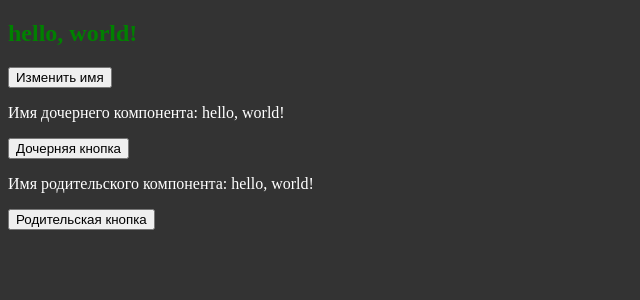
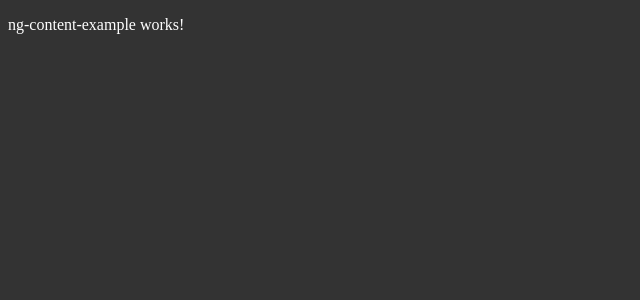
Before and after one commit to Yuri-Simonov/My-Angular-Course, an Angular app: page / in a window 1280 px wide. Shown: the top 300 px of the page, without its empty margins (0-640 px from the left). Built offline with nearby package versions, Linux system fonts and the light colour scheme.

Commit message:
9. Элемент ng-content

```diff
--- a/src/app/app.component.html
+++ b/src/app/app.component.html
@@ -1,23 +1,18 @@
-<!-- <button [style.color]="color" (click)="changeColor('yellow')">Кнопка</button>
-<button [style.color]="color" on-click="changeColor('yellow')">Кнопка</button>
-<p [style.color]="color" (click)="this.color = 'yellow'">Параграф</p>
+<!-- <app-child>
+	<hr>
+	<p style="background-color: lightcoral;">Lorem ipsum dolor sit, amet consectetur adipisicing elit. Nisi, facere?</p>
+	<div style="background-color: rgb(161, 161, 113);" someAttribute>Lorem ipsum dolor sit, amet consectetur adipisicing elit. Nisi, facere?</div>
+	<article style="background-color: lightgreen;" class="some-css-class">Lorem ipsum dolor sit, amet consectetur adipisicing elit. Nisi, facere?</article>
+	<hr>
+	<hr>
+	<div class="example">
+		<span>Цвет из родителя {{color}}</span>
+	</div>
+	<hr>
+</app-child> -->
 
-<input
-  type="text"
-  (input)="checkCurrentValue($event)"
-  (keydown.shift.control.enter)="this.color = 'pink'"
-/> -->
-
-<!-- <app-child
-  [childColor]="color"
-  [name]="name"
-  (nameChange)="setNewName($event)"
-></app-child> -->
-
-<app-child [childColor]="color" [(name)]="parentName"></app-child>
-
-<p>Имя родительского компонента: {{ parentName }}</p>
-
-<button (click)="setNewName('имя, измененное с помощью родителя')">
-  Родительская кнопка
-</button>
+<app-child>
+	<app-ng-content-example></app-ng-content-example>
+	<p>text</p>
+	Lorem ipsum dolor sit amet.
+</app-child>
--- a/src/app/app.module.ts
+++ b/src/app/app.module.ts
@@ -6,13 +6,15 @@ import { AppComponent } from './app.component';
 import { CutTextPipe } from './pipes/cut-text.pipe';
 import { SortDataPipe } from './pipes/sort-data.pipe';
 import { ChildComponent } from './components/child/child.component';
+import { NgContentExampleComponent } from './components/ng-content-example/ng-content-example.component';
 
 @NgModule({
   declarations: [
     AppComponent,
     CutTextPipe,
     SortDataPipe,
-    ChildComponent
+    ChildComponent,
+    NgContentExampleComponent
   ],
   imports: [
     BrowserModule,
--- a/src/app/components/child/child.component.html
+++ b/src/app/components/child/child.component.html
@@ -1,7 +1,16 @@
-<h2 [style.color]="childColorProps">{{ name }}</h2>
+<!-- <header>хедер дочернего компонента
+	<ng-content select="[someAttribute]"></ng-content>
+</header>
+<hr>
+<main>
+	<p>Место, где будет выводиться html-разметка</p>
+	<ng-content select=".some-css-class"></ng-content>
+</main>
+<hr>
+<footer>футер дочернего компонента
+	<ng-content select="p"></ng-content>
+</footer>
 
-<button (click)="changeName()">Изменить имя</button>
+<ng-content select=".example"></ng-content> -->
 
-<p>Имя дочернего компонента: {{ name }}</p>
-
-<button (click)="changeName()">Дочерняя кнопка</button>
+<ng-content select="app-ng-content-example"></ng-content>
--- /dev/null
+++ b/src/app/components/ng-content-example/ng-content-example.component.html
@@ -0,0 +1 @@
+<p>ng-content-example works!</p>
```
Also changed, not shown: src/app/components/ng-content-example/ng-content-example.component.ts (added, +10 -0 lines), src/app/components/ng-content-example/ng-content-example.component.scss (added).
